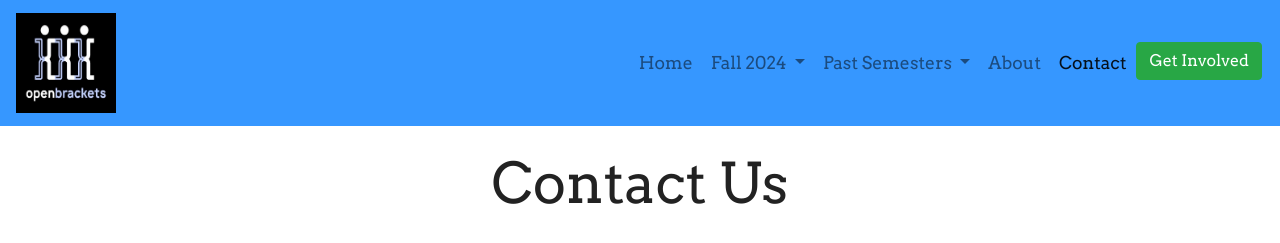
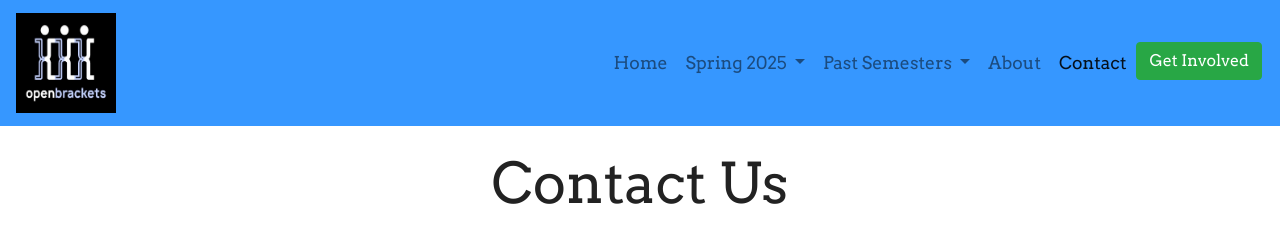
Before and after one commit to qpwoeirut/OpenBrackets-website, a Jekyll site: the page built from contact.html, in a window 1280 px wide. Shown: the top 243 px of the page. Built offline with Jekyll 4.4.1, drawn with Linux system fonts in a browser that asks for light colours.

Commit message:
Update default.html

```diff
--- a/_layouts/default.html
+++ b/_layouts/default.html
@@ -44,32 +44,25 @@
             <li id="fall2024-nav" class="nav-item dropdown">
                 <button class="dropdown-toggle nav-link" type="button" data-toggle="dropdown" aria-haspopup="true"
                         aria-expanded="false">
-                    Fall 2024
+                    Spring 2025
                 </button>
                 <ul class="dropdown-menu">
                     <li>
-                        <a class="nav-link dropdown-item" href="/fall2024/index.html">
+                        <a class="nav-link dropdown-item" href="/spring2025/index.html">
                             <button class="dropdown-item" type="button">
                                 Summary
                             </button>
                         </a>
                     </li>
                     <li>
-                        <a class="nav-link dropdown-item" href="/fall2024/beginningPython.html">
+                        <a class="nav-link dropdown-item" href="/spring2025/beginningPython.html">
                             <button class="dropdown-item" type="button">
                                 Beginning Programming (in Python)
                             </button>
                         </a>
                     </li>
                     <li>
-                        <a class="nav-link dropdown-item" href="/fall2024/intermediatePython.html">
-                            <button class="dropdown-item" type="button">
-                                Intermediate Programming (in Python)
-                            </button>
-                        </a>
-                    </li>
-                    <li>
-                        <a class="nav-link dropdown-item" href="/fall2024/beginningWebDevelopment.html">
+                        <a class="nav-link dropdown-item" href="/spring2025/beginningWebDevelopment.html">
                             <button class="dropdown-item" type="button">
                                 Beginning Web Development
                             </button>
@@ -351,6 +344,41 @@
                             </li>
                         </ul>
                     </li>
+                    <li class="nav-item dropdown dropright">
+                        <a class="btn dropdown-item dropdown-toggle" data-toggle="dropdown" aria-expanded="false">
+                            Fall 2024
+                        </a>
+                        <ul class="dropdown-menu dropright">
+                            <li>
+                                <a class="nav-link dropdown-item" href="/fall2024/beginningPython.html">
+                                    <button class="dropdown-item" type="button">
+                                        Beginning Programming (in Python)
+                                    </button>
+                                </a>
+                            </li>
+                            <li>
+                                <a class="nav-link dropdown-item" href="/fall2024/intermediatePython.html">
+                                    <button class="dropdown-item" type="button">
+                                        Intermediate Programming (in Python)
+                                    </button>
+                                </a>
+                            </li>
+                            <li>
+                                <a class="nav-link dropdown-item" href="/fall2024/beginningWebDevelopment.html">
+                                    <button class="dropdown-item" type="button">
+                                        Beginning Web Development
+                                    </button>
+                                </a>
+                            </li>
+                            <li>
+                                <a class="nav-link dropdown-item" href="/fall2024/intermediateWebDevelopment.html">
+                                    <button class="dropdown-item" type="button">
+                                        Intermediate Web Development
+                                    </button>
+                                </a>
+                            </li>
+                        </ul>
+                    </li>
                 </ul>
             </li>
             <!--            <li id="hallOfFame-nav" class="nav-item">-->
```
